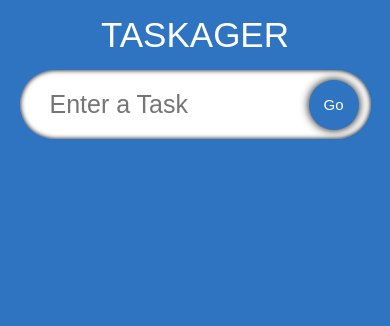
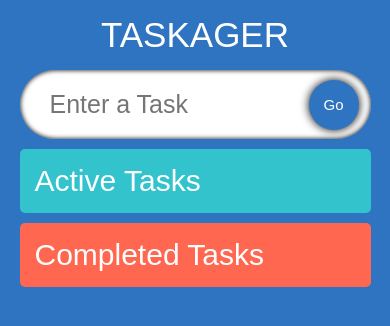
Before and after one commit to TateRedding/Taskager, a React app: page / in a window 390 px wide. Shown: the top 326 px of the page. Built offline with nearby package versions, Linux system fonts and the light colour scheme; the HTML template or start-up script is replaced by a standard one.

Commit message:
setting up styling for drag and drop feature

```diff
--- a/src/components/SingleTask.tsx
+++ b/src/components/SingleTask.tsx
@@ -6,11 +6,10 @@
 
 interface Props {
     task: Task;
-    tasks: Task[];
     dispatch: React.Dispatch<Actions>;
 }
 
-const SingleTask: React.FC<Props> = ({ task, tasks, dispatch }) => {
+const SingleTask: React.FC<Props> = ({ task, dispatch }) => {
     const [edit, setEdit] = useState<boolean>(false);
     const [editTaskInput, setEditTaskInput] = useState<string>(task.task);
 
--- a/src/components/TaskList.tsx
+++ b/src/components/TaskList.tsx
@@ -10,17 +10,31 @@
 
 const TaskList: React.FC<Props> = ({ tasks, dispatch }) => {
     return (
+        <div className="tasks-container">
             <div className="tasks">
+                <span className="tasks-heading">Active Tasks</span>
                 {
-                tasks.map(task => (
-                    <SingleTask
+                    tasks.map(task => {
+                        return <SingleTask
                             task={task}
-                        tasks={tasks}
                             dispatch={dispatch}
                             key={task.id}
                         />
-                ))
+                    })
                 }
+            </div>
+            <div className="tasks completed">
+            <span className="tasks-heading">Completed Tasks</span>
+                {
+                    tasks.map(task => {
+                        return <SingleTask
+                            task={task}
+                            dispatch={dispatch}
+                            key={task.id}
+                        />
+                    })
+                }
+            </div>
         </div>
     );
 };
--- a/src/styling/SingleTask.css
+++ b/src/styling/SingleTask.css
@@ -1,10 +1,15 @@
 .single-task {
     display: flex;
-    width: 29.5%;
     border-radius: 5px;
     padding: 20px;
     margin-top: 15px;
-    background-color: #FFFF99
+    background-color: #FFFF99;
+    transition: 0.2s
+}
+
+.single-task:hover {
+    box-shadow: 0 0 5px black;
+    transform: scale(1.03);
 }
 
 .single-task-text {
@@ -23,15 +28,3 @@
     font-size: 25px;
     cursor: pointer;
 }
-
-@media (max-width: 1200px) {
-    .single-task {
-        width: 40%
-    }
-}
-
-@media (max-width: 900px) {
-    .single-task {
-        width: 100%;
-    }
-}
--- a/src/styling/TaskList.css
+++ b/src/styling/TaskList.css
@@ -1,12 +1,37 @@
+.tasks-container {
+    display: flex;
+    width: 90%;
+    margin-top: 10px;
+    justify-content: space-between;
+    align-items: flex-start;
+}
+
 .tasks {
     display: flex;
-    justify-content: space-evenly;
-    width: 90%;
-    flex-wrap: wrap;
+    flex-direction: column;
+    width: 47.5%;
+    padding: 15px;
+    border-radius: 5px;
+    background-color: #32C3CD;
 }
 
-@media (max-width: 900px) {
+.completed {
+    background-color: #FF6750;
+}
+
+.tasks-heading {
+    font-size: 30px;
+    color: white;
+}
+
+@media (max-width: 700px) {
     .tasks {
-        width: 95%;
+        width: 100%;
+        margin-bottom: 10px;
+    }
+
+    .tasks-container {
+        width: 90%;
+        flex-direction: column;
     }
 }
```
Lines whose indentation alone changed are shown as unchanged.
